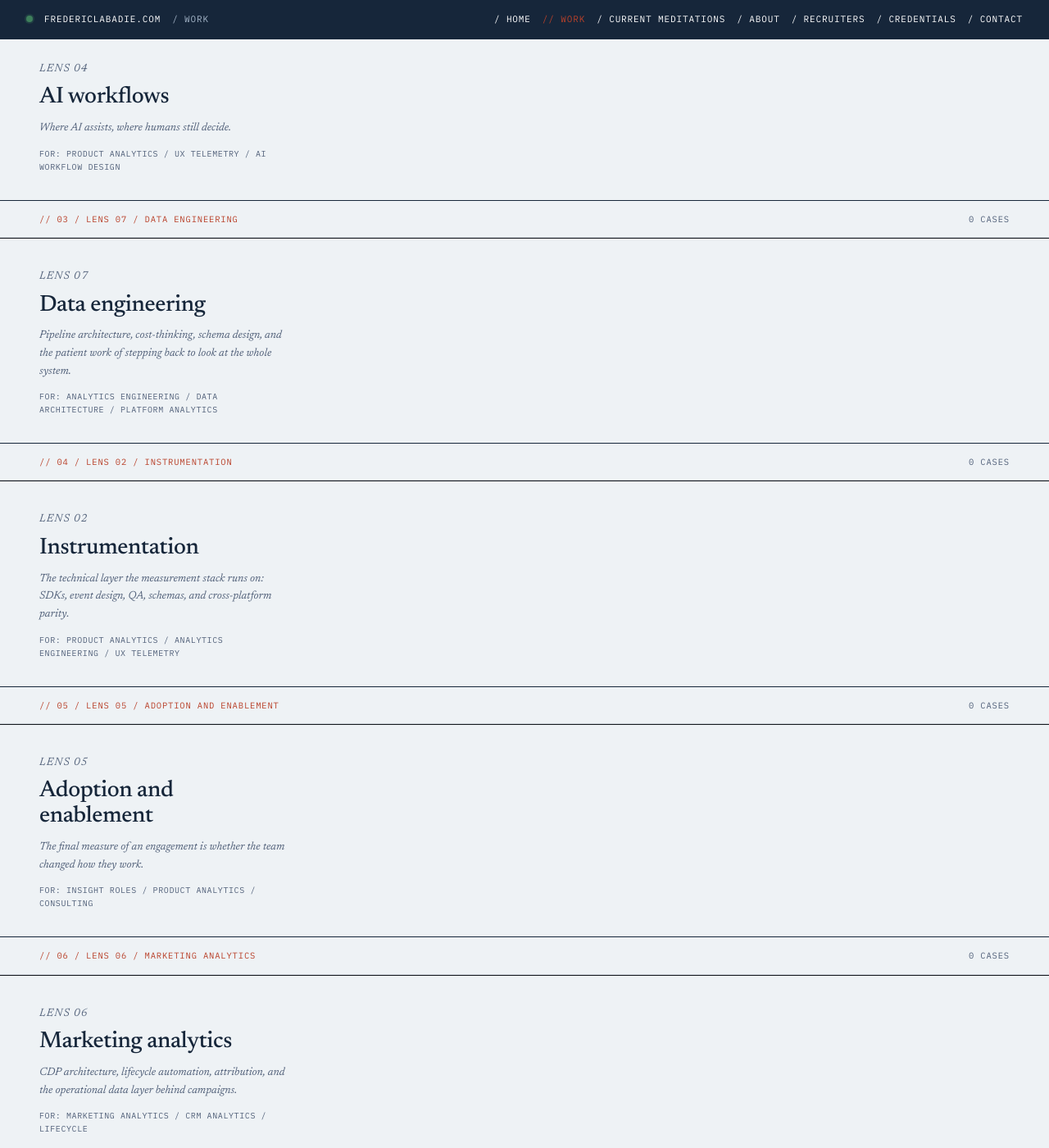
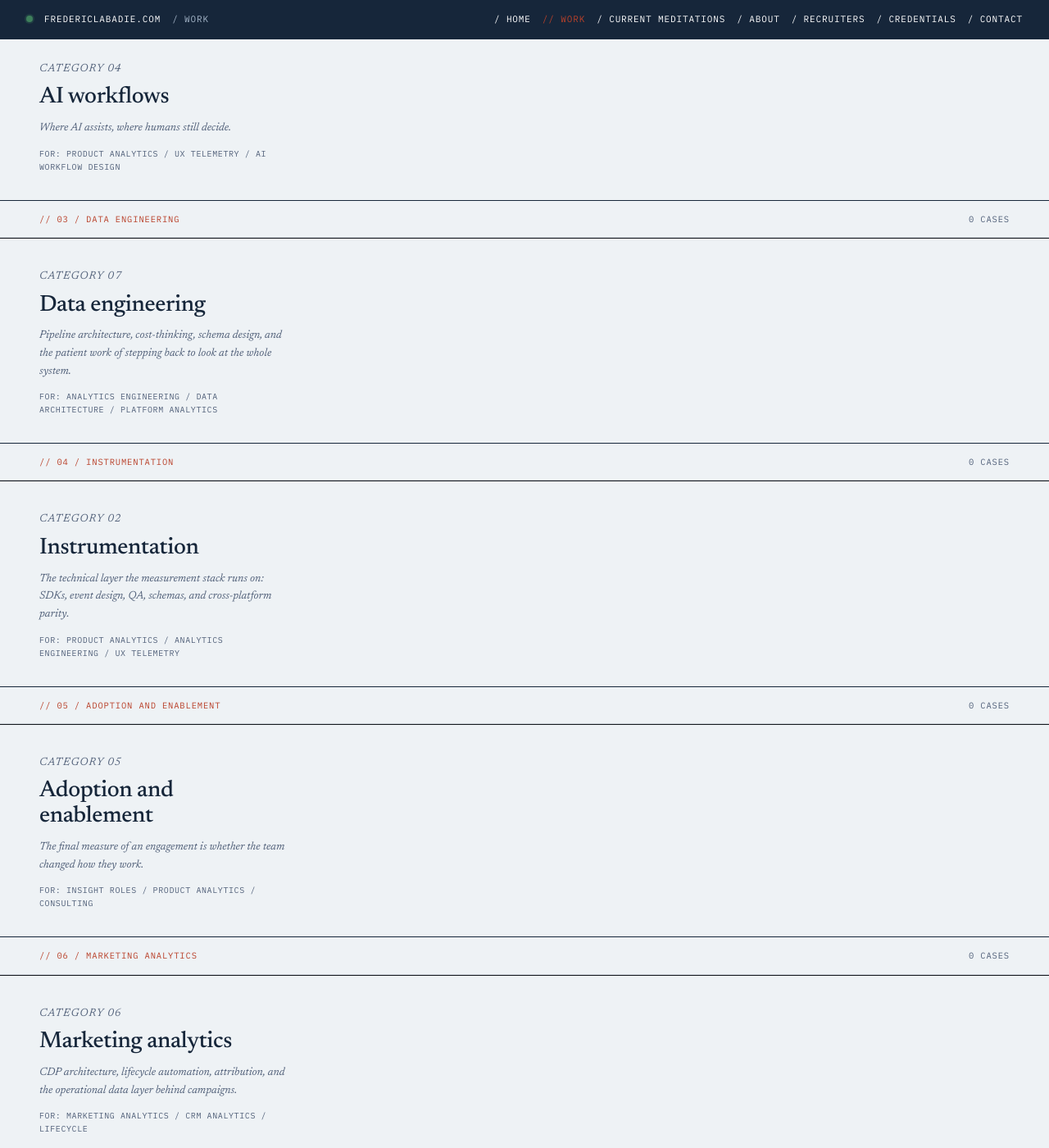
Before and after one commit to fredericlabadie/fredericlabadie.github.io, a Jekyll site: the page built from work/index.html, in a window 1280 px wide and 1400 px high, scrolled down 1140 px. Shown: the whole window at 82% size. Built offline with Jekyll 4.4.1, drawn with Linux system fonts in a browser that asks for light colours; comment, search, counter and statistics services are not loaded; some of the changed text lies outside the part shown.

Commit message:
Fix work index category terminology

```diff
--- a/_includes/work-lens-section.html
+++ b/_includes/work-lens-section.html
@@ -1,12 +1,12 @@
 {% assign lens_cases = site.data.cases | where: 'lens_number', include.lens.number %}
 
 <div class="bp-section-tag" aria-hidden="true">
-  <span>// {{ include.index }} / Lens {{ include.lens.number }} / {{ include.lens.title }}</span
+  <span>// {{ include.index }} / {{ include.lens.title }}</span
   ><span>{{ lens_cases.size }} {% if lens_cases.size == 1 %}case{% else %}cases{% endif %}</span>
 </div>
 <section class="bp-lens-section" id="{{ include.lens.id }}">
   <div class="bp-lens-copy">
-    <p class="bp-mono bp-accent">Lens {{ include.lens.number }}</p>
+    <p class="bp-mono bp-accent">Category {{ include.lens.number }}</p>
     <h2>{{ include.lens.title }}</h2>
     <p>{{ include.lens.summary }}</p>
     <p class="bp-lens-roles">For: {{ include.lens.roles }}</p>
```
